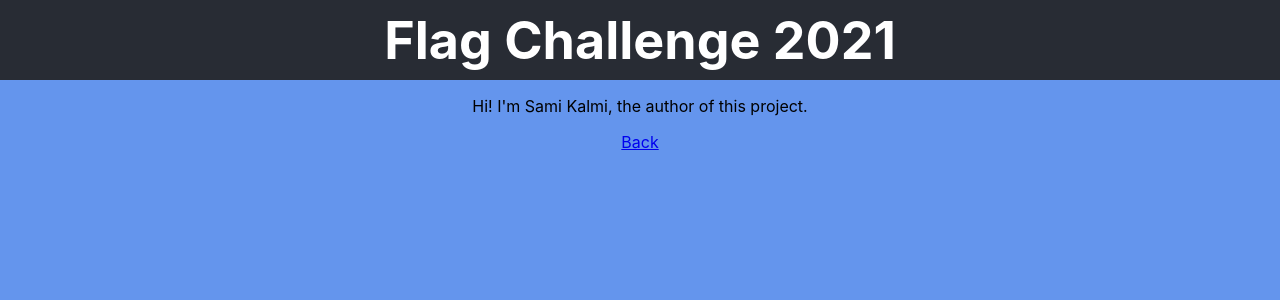
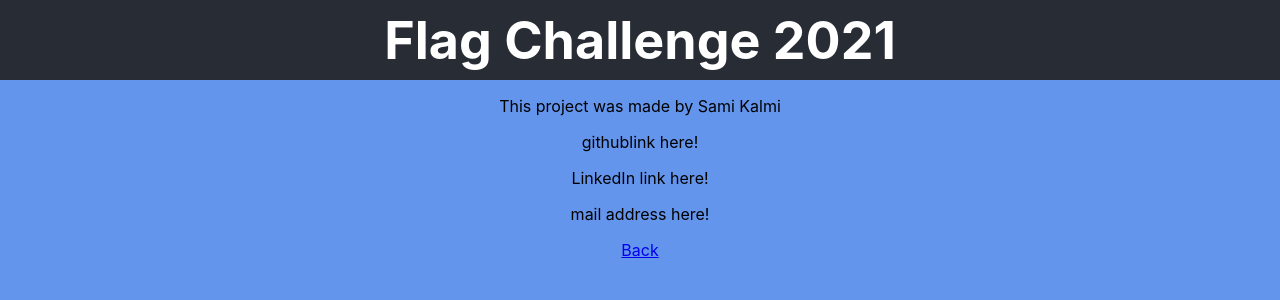
Before and after one commit to Paroni/flag-challenge, a React (Create React App) app: page /author in a window 1280 px wide. Shown: the top 300 px of the page. Built offline with nearby package versions, Linux system fonts and the light colour scheme.

Commit message:
Add leaderboards

```diff
--- a/src/Author.tsx
+++ b/src/Author.tsx
@@ -6,7 +6,16 @@ function Author() {
     <div className="Author">
       <div>
         <p>
-          Hi! I'm Sami Kalmi, the author of this project.
+          This project was made by Sami Kalmi
+        </p>
+        <p>
+          githublink here!
+        </p>
+        <p>
+          LinkedIn link here!
+        </p>
+        <p>
+          mail address here!
         </p>
       </div>
       <div>
--- /dev/null
+++ b/src/Leaderboards.tsx
@@ -0,0 +1,21 @@
+import React from 'react';
+import {Link} from "react-router-dom";
+
+function Leaderboards() {
+  return (
+    <div className="Leaderboards">
+      <div>
+        <p>
+          Leaderboards
+        </p>
+      </div>
+      <div>
+        <Link to={"/"} >
+          Back
+        </Link>
+      </div>
+    </div>
+  );
+}
+
+export default Leaderboards;
--- a/src/index.tsx
+++ b/src/index.tsx
@@ -6,6 +6,7 @@ import reportWebVitals from './reportWebVitals';
 import TimeTrial from "./timeTrial/TimeTrial";
 import Home from "./Home";
 import Author from "./Author";
+import Leaderboards from "./Leaderboards";
 
 ReactDOM.render(
   <React.StrictMode>
@@ -14,6 +15,7 @@ ReactDOM.render(
         <Route path="/" element={<App />} >
           <Route index element={<Home />} />
           <Route path="challenge" element={<TimeTrial />} />
+          <Route path="leaderboards" element={<Leaderboards />} />
           <Route path="author" element={<Author />} />
           <Route
             path="*"
```
